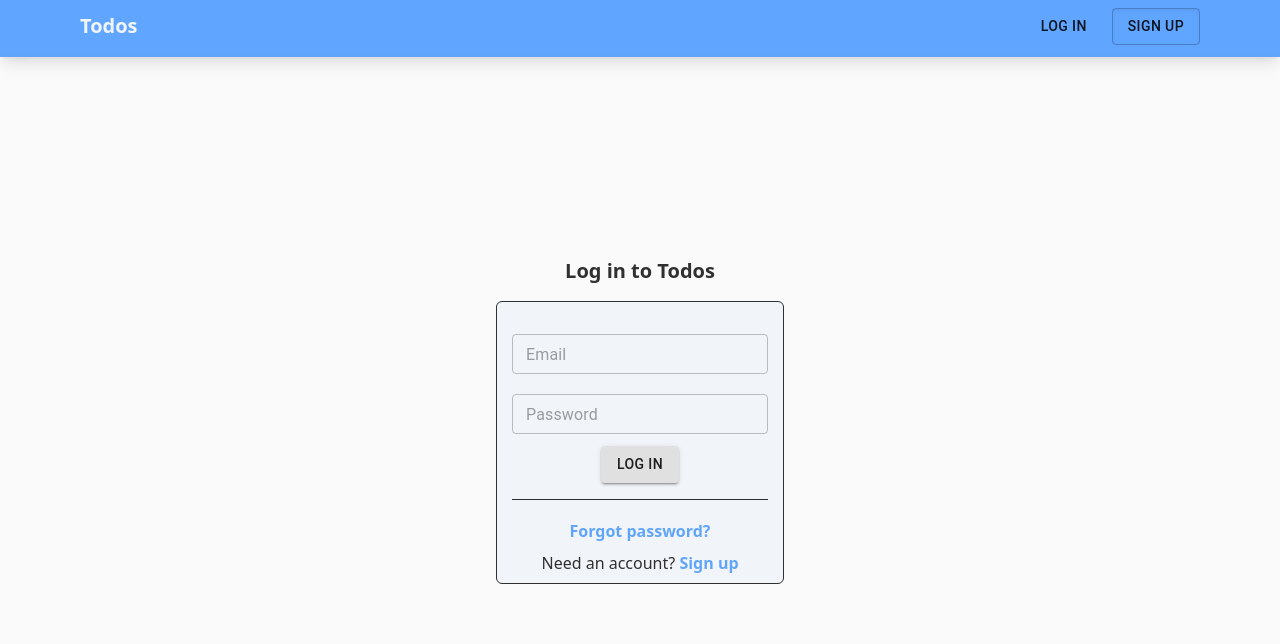
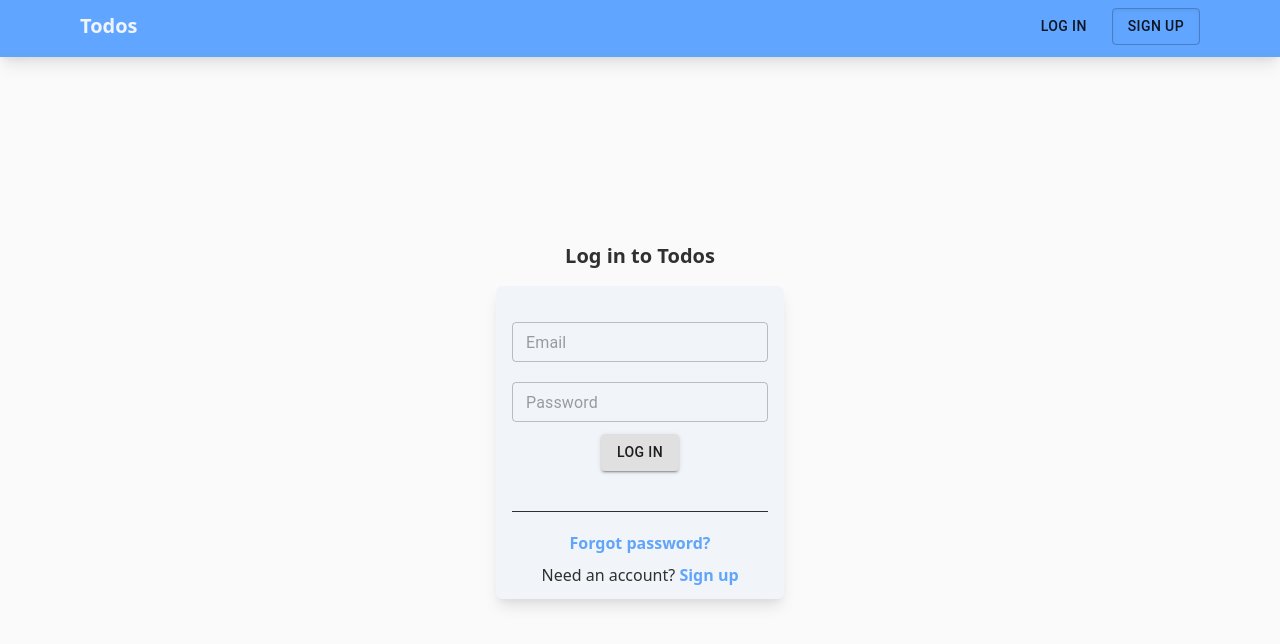
Before and after one commit to shareef99/todo, a React (Create React App) app: page /login in a window 1280 px wide. Shown: the top 644 px of the page. Built offline with nearby package versions, Linux system fonts and the light colour scheme; no server answers.

Commit message:
hot update to UI

```diff
--- a/src/components/ForgotPassword.jsx
+++ b/src/components/ForgotPassword.jsx
@@ -37,9 +37,9 @@ export default function Login() {
                     <h2 className="text-black text-center text-xl font-bold m-4">
                         Forgot password? No worries!
                     </h2>
-                    <div className="flex flex-col items-center border border-black rounded-md w-72 m-auto bg-white text-black mb-6">
+                    <div className="flex flex-col items-center border-4 border-white shadow-lg rounded-md w-72 m-auto bg-white text-black mb-8">
                         {error && (
-                            <p className="mt-2 bg-red-300 px-6 py-3 rounded-md text-red-900 text-lg">
+                            <p className="mt-4 bg-red-300 px-6 py-3 rounded-md text-red-900 text-lg">
                                 {error}
                             </p>
                         )}
--- a/src/components/Login.jsx
+++ b/src/components/Login.jsx
@@ -44,7 +44,7 @@ export default function Login() {
                     <h2 className="text-black text-center text-xl font-bold m-4">
                         Log in to Todos
                     </h2>
-                    <div className="flex flex-col items-center border border-black rounded-md w-72 m-auto bg-white text-black mb-8">
+                    <div className="flex flex-col items-center border-4 shadow-lg border-white rounded-md w-72 m-auto bg-white text-black mb-8">
                         {error && (
                             <p className="mt-2 bg-red-300 px-6 py-3 rounded-md text-red-900 text-lg">
                                 {error}
@@ -54,7 +54,7 @@ export default function Login() {
                             action=""
                             autoComplete="off"
                             onSubmit={handleSubmit}
-                            className="flex flex-col space-y-2 items-center w-64 self-center mt-6"
+                            className="flex flex-col space-y-2 items-center w-64 self-center my-6 "
                         >
                             <div id="email" className="w-full">
                                 <TextField
--- a/src/components/Signup.jsx
+++ b/src/components/Signup.jsx
@@ -48,7 +48,7 @@ export default function Signup() {
                     <h2 className="text-black text-center text-xl font-bold m-4">
                         Welcome to Todos
                     </h2>
-                    <div className="flex flex-col items-center border border-black rounded-md w-72 m-auto bg-white text-black mb-6">
+                    <div className="flex flex-col items-center border-4 shadow-lg border-white rounded-md w-72 m-auto bg-white text-black mb-8">
                         {error && (
                             <p className="mt-2 bg-red-300 px-6 py-3 rounded-md text-red-900 text-lg">
                                 {error}
```
